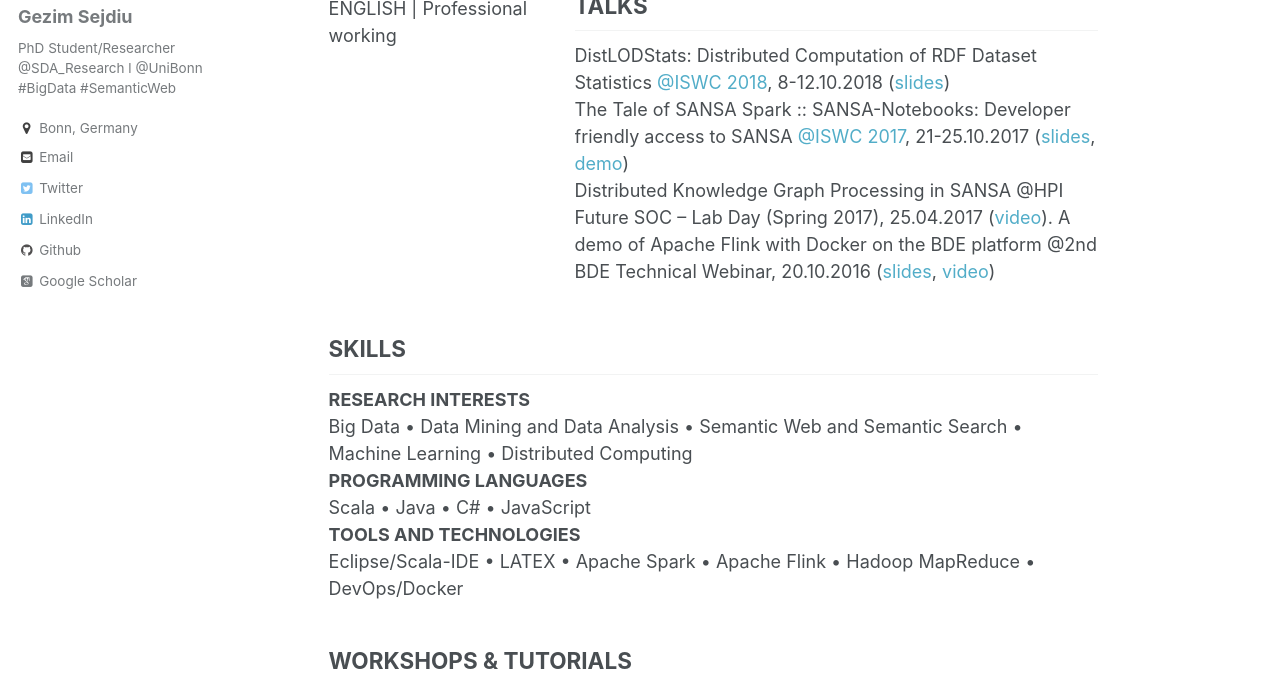
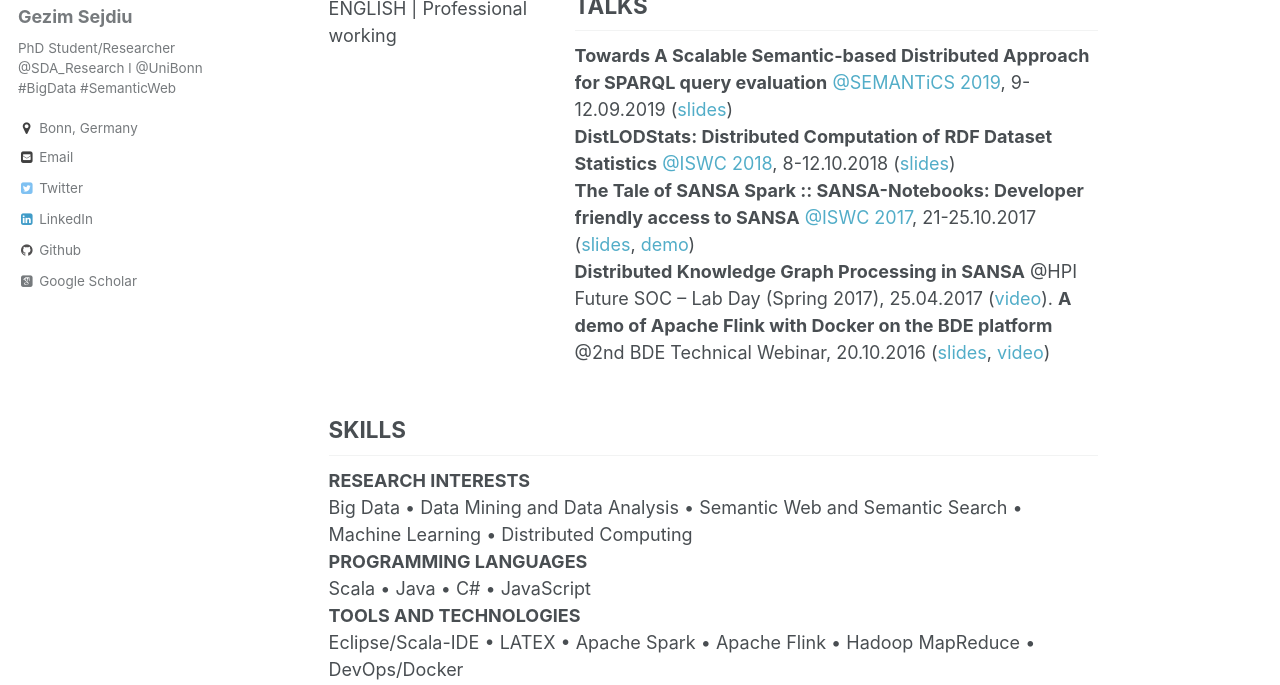
Before and after one commit to GezimSejdiu/gezimsejdiu.github.io, a Jekyll site: the page built from _pages/cv.md, in a window 1280 px wide and 900 px high, scrolled down 827 px, cut to the strip 215-900 px from the top of the window. Built offline with Jekyll 4.4.1, drawn with Linux system fonts in a browser that asks for light colours; some web fonts are replaced.

Commit message:
Add SEMANTiCS talk to the talks, cv pages

```diff
--- a/_pages/cv.md
+++ b/_pages/cv.md
@@ -63,10 +63,12 @@ SOFTWARE DEVELOPER <br>
 ISWC 2017 Best demonstration award at the International Semantic Web Conference
 
 <h2>TALKS</h2>
-DistLODStats: Distributed Computation of RDF Dataset Statistics <a  href="http://iswc2018.semanticweb.org/">@ISWC 2018</a>, 8-12.10.2018 (<a href="https://www.slideshare.net/GezimSejdiu/distlodstats-distributed-computation-of-rdf-dataset-statistics-iswc-2018-talk">slides</a>)<br>
-The Tale of SANSA Spark :: SANSA-Notebooks: Developer friendly access to SANSA <a href="https://iswc2017.semanticweb.org/">@ISWC 2017</a>, 21-25.10.2017 (<a href="https://www.slideshare.net/GezimSejdiu/the-tale-of-sansa-spark-iswc-2017-demo">slides</a>, <a href="https://youtu.be/aHCoWmzUJlE">demo</a>)<br>
-Distributed Knowledge Graph Processing in SANSA @HPI Future SOC – Lab Day (Spring 2017), 25.04.2017 (<a href="http://www.tele-task.de/archive/video/html5/32700/">video</a>).
-A demo of Apache Flink with Docker on the BDE platform @2nd BDE Technical Webinar, 20.10.2016 (<a href="https://docs.google.com/presentation/d/1SGnIgtTXPzGbyImmq4NnsYN36U8h5jA3J5RQvE0rVsI/edit#slide=id.p3!">slides</a>, <a href="https://www.youtube.com/watch?v=1zHIhFDDdCg&feature=youtu.be">video</a>)
+<b>Towards A Scalable Semantic-based Distributed Approach for SPARQL query evaluation</b> <a href="https://2019.semantics.cc/">@SEMANTiCS 2019</a>, 9-12.09.2019 (<a href="https://www.slideshare.net/GezimSejdiu/towards-a-scalable-semanticbased-distributed-approach-for-sparql-query-evaluation-semantics-2019-talk">slides</a>)
+<br>
+<b>DistLODStats: Distributed Computation of RDF Dataset Statistics</b> <a  href="http://iswc2018.semanticweb.org/">@ISWC 2018</a>, 8-12.10.2018 (<a href="https://www.slideshare.net/GezimSejdiu/distlodstats-distributed-computation-of-rdf-dataset-statistics-iswc-2018-talk">slides</a>)<br>
+<b>The Tale of SANSA Spark :: SANSA-Notebooks: Developer friendly access to SANSA</b> <a href="https://iswc2017.semanticweb.org/">@ISWC 2017</a>, 21-25.10.2017 (<a href="https://www.slideshare.net/GezimSejdiu/the-tale-of-sansa-spark-iswc-2017-demo">slides</a>, <a href="https://youtu.be/aHCoWmzUJlE">demo</a>)<br>
+<b>Distributed Knowledge Graph Processing in SANSA</b> @HPI Future SOC – Lab Day (Spring 2017), 25.04.2017 (<a href="http://www.tele-task.de/archive/video/html5/32700/">video</a>).
+<b>A demo of Apache Flink with Docker on the BDE platform</b> @2nd BDE Technical Webinar, 20.10.2016 (<a href="https://docs.google.com/presentation/d/1SGnIgtTXPzGbyImmq4NnsYN36U8h5jA3J5RQvE0rVsI/edit#slide=id.p3!">slides</a>, <a href="https://www.youtube.com/watch?v=1zHIhFDDdCg&feature=youtu.be">video</a>)
 </DIV>
 </DIV>
 <DIV id="id1_3">
--- a/publications.bib
+++ b/publications.bib
@@ -140,8 +140,7 @@
   Booktitle                = {15th International Conference on Semantic Systems (SEMANTiCS), Poster \& Demos},
   Year                     = {2019},
   Keywords                 = {2019 sansa dsa sejdiu graux lehmann sda},
-  Url                      = {https://gezimsejdiu.github.io/publications/sansa-hubs-and-authorities-transaction-semantics19-poster.pdf},
-  UrlSlides                = {https://www.slideshare.net/GezimSejdiu/towards-a-scalable-semanticbased-distributed-approach-for-sparql-query-evaluation-semantics-2019-talk}
+  Url                      = {https://gezimsejdiu.github.io/publications/sansa-hubs-and-authorities-transaction-semantics19-poster.pdf}
 }
 
 @InProceedings{sejdiu-2019-sansa-dist-quality-assessment-iswc,
@@ -168,7 +167,8 @@
   Booktitle                = {15th International Conference on Semantic Systems (SEMANTiCS)},
   Year                     = {2019},
   Keywords                 = {2019 sansa sejdiu graux lytra jabeen lehmann group_sda},
-  Url                      = {https://gezimsejdiu.github.io/publications/semantic_based_query_paper_SEMANTICS2019.pdf}
+  Url                      = {https://gezimsejdiu.github.io/publications/semantic_based_query_paper_SEMANTICS2019.pdf},
+  UrlSlides                = {https://www.slideshare.net/GezimSejdiu/towards-a-scalable-semanticbased-distributed-approach-for-sparql-query-evaluation-semantics-2019-talk}
 }
 
 @InProceedings{piping-clustering-eswc19-poster,
```
Also changed, not shown: _pages/talks.md (+1 -0 lines).
